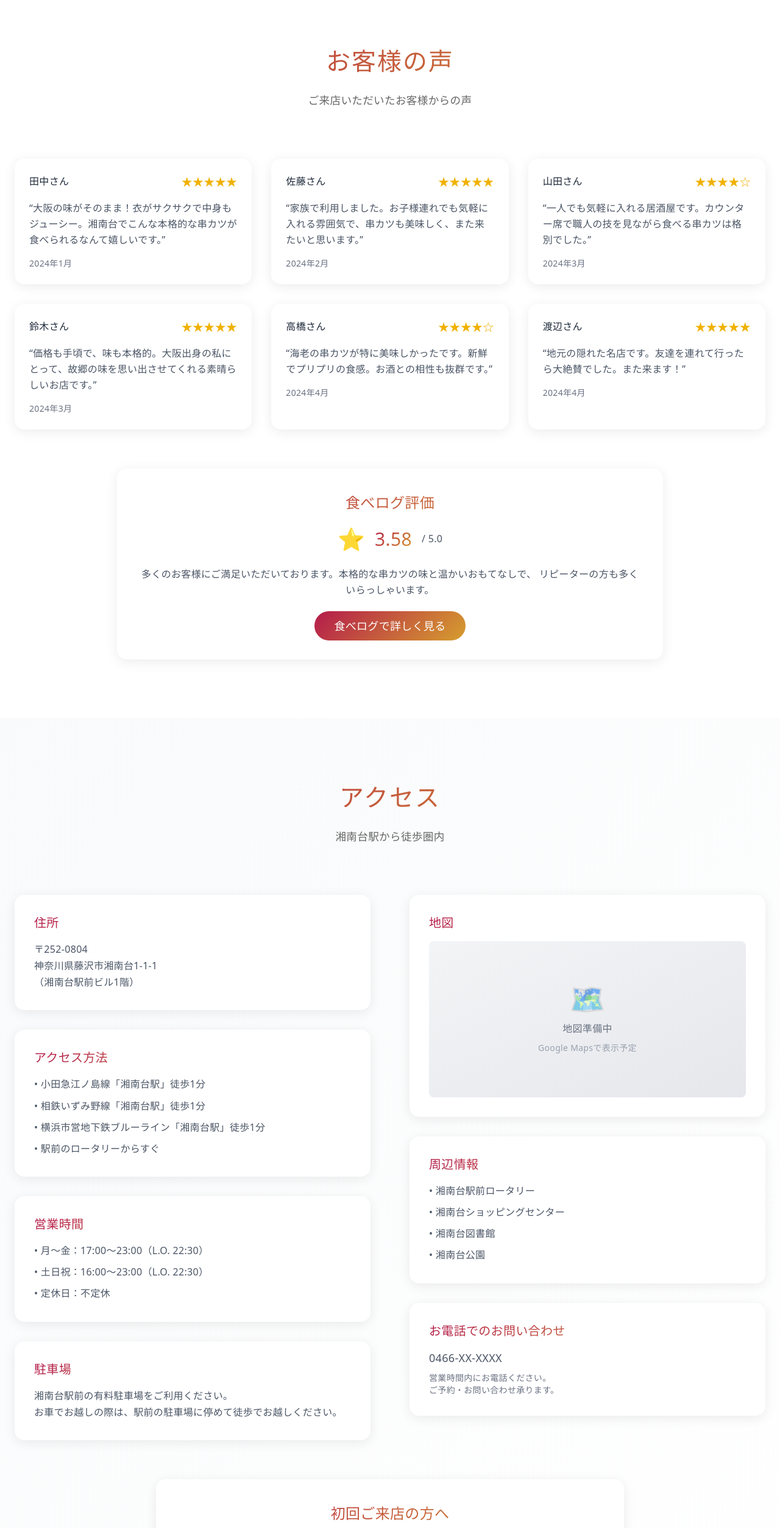
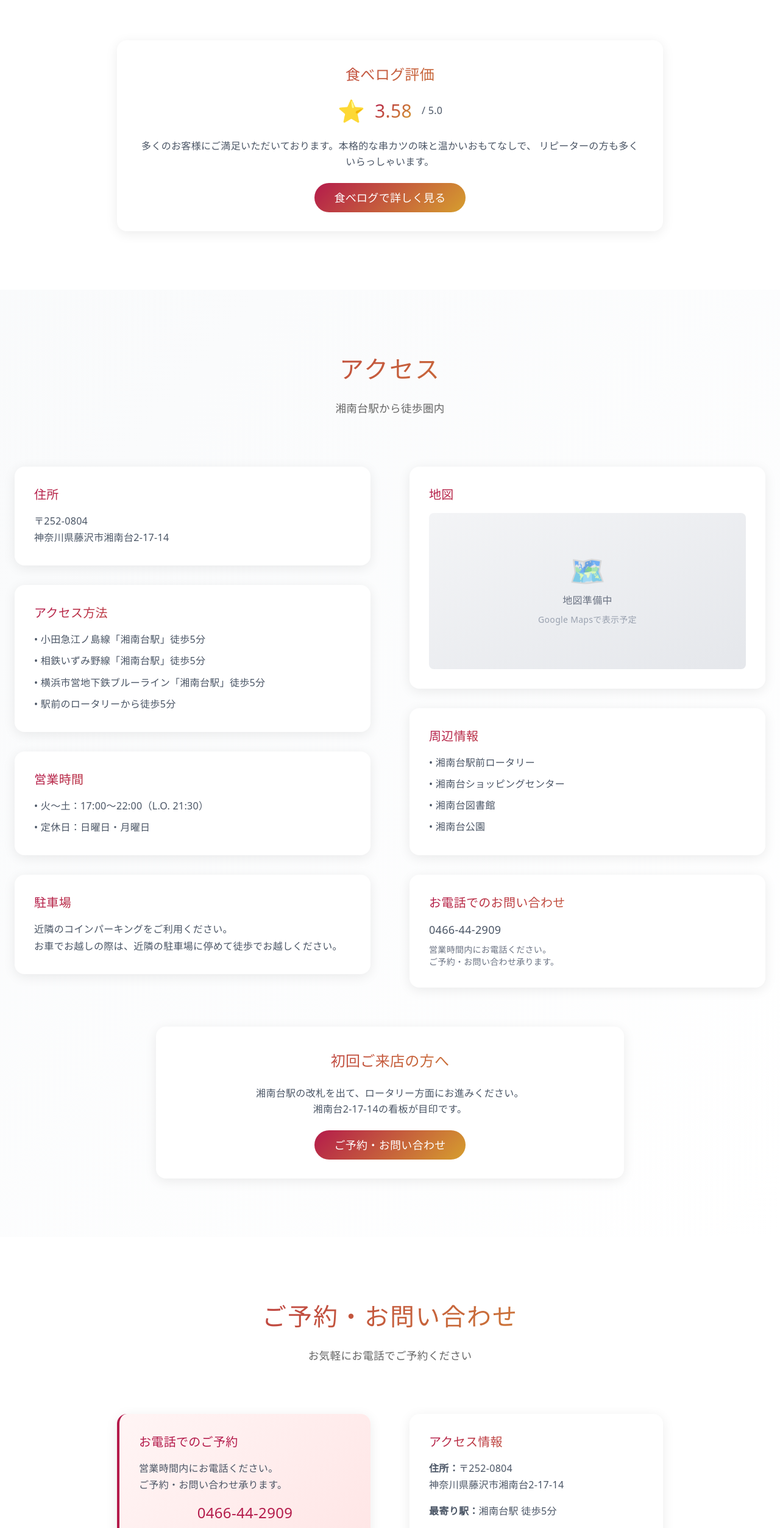
Before and after one commit to Makoto0824/masuyalp, a Next.js app: page / in a window 1280 px wide. Shown: the part 4598-7103 px from the top of the page at 61% size. Built offline with nearby package versions, Linux system fonts and the light colour scheme.

Commit message:
Update contact and access information with actual store details

```diff
--- a/src/components/Access.tsx
+++ b/src/components/Access.tsx
@@ -13,35 +13,33 @@ export default function Access() {
               <h3 className="text-xl font-medium mb-4 marugame-text-gradient">住所</h3>
               <p className="text-gray-600">
                 〒252-0804<br />
-                神奈川県藤沢市湘南台1-1-1<br />
-                （湘南台駅前ビル1階）
+                神奈川県藤沢市湘南台2-17-14
               </p>
             </div>
 
             <div className="marugame-card p-8">
               <h3 className="text-xl font-medium mb-4 marugame-text-gradient">アクセス方法</h3>
               <ul className="text-gray-600 space-y-2">
-                <li>• 小田急江ノ島線「湘南台駅」徒歩1分</li>
-                <li>• 相鉄いずみ野線「湘南台駅」徒歩1分</li>
-                <li>• 横浜市営地下鉄ブルーライン「湘南台駅」徒歩1分</li>
-                <li>• 駅前のロータリーからすぐ</li>
+                <li>• 小田急江ノ島線「湘南台駅」徒歩5分</li>
+                <li>• 相鉄いずみ野線「湘南台駅」徒歩5分</li>
+                <li>• 横浜市営地下鉄ブルーライン「湘南台駅」徒歩5分</li>
+                <li>• 駅前のロータリーから徒歩5分</li>
               </ul>
             </div>
 
             <div className="marugame-card p-8">
               <h3 className="text-xl font-medium mb-4 marugame-text-gradient">営業時間</h3>
               <ul className="text-gray-600 space-y-2">
-                <li>• 月〜金：17:00〜23:00（L.O. 22:30）</li>
-                <li>• 土日祝：16:00〜23:00（L.O. 22:30）</li>
-                <li>• 定休日：不定休</li>
+                <li>• 火〜土：17:00〜22:00（L.O. 21:30）</li>
+                <li>• 定休日：日曜日・月曜日</li>
               </ul>
             </div>
 
             <div className="marugame-card p-8">
               <h3 className="text-xl font-medium mb-4 marugame-text-gradient">駐車場</h3>
               <p className="text-gray-600">
-                湘南台駅前の有料駐車場をご利用ください。<br />
-                お車でお越しの際は、駅前の駐車場に停めて徒歩でお越しください。
+                近隣のコインパーキングをご利用ください。<br />
+                お車でお越しの際は、近隣の駐車場に停めて徒歩でお越しください。
               </p>
             </div>
           </div>
@@ -71,7 +69,7 @@ export default function Access() {
             <div className="marugame-card p-8">
               <h3 className="text-xl font-medium mb-4 marugame-text-gradient">お電話でのお問い合わせ</h3>
               <p className="text-gray-600 mb-2">
-                <span className="font-medium text-lg">0466-XX-XXXX</span>
+                <span className="font-medium text-lg">0466-44-2909</span>
               </p>
               <p className="text-sm text-gray-500">
                 営業時間内にお電話ください。<br />
@@ -86,7 +84,7 @@ export default function Access() {
             <h3 className="text-2xl font-medium mb-6 marugame-text-gradient">初回ご来店の方へ</h3>
             <p className="text-gray-600 mb-8 leading-relaxed">
               湘南台駅の改札を出て、ロータリー方面にお進みください。<br />
-              駅前ビルの1階にございます。看板が目印です。
+              湘南台2-17-14の看板が目印です。
             </p>
             <a
               href="#contact"
--- a/src/components/Contact.tsx
+++ b/src/components/Contact.tsx
@@ -4,9 +4,10 @@ export default function Contact() {
       <div className="container mx-auto px-6">
         <div className="text-center mb-20">
           <h2 className="marugame-section-title marugame-text-gradient">ご予約・お問い合わせ</h2>
-          <p className="marugame-section-subtitle">お気軽にお電話またはお問い合わせください</p>
+          <p className="marugame-section-subtitle">お気軽にお電話でご予約ください</p>
         </div>
 
+        <div className="max-w-4xl mx-auto">
           <div className="grid md:grid-cols-2 gap-16 items-start">
             <div className="space-y-8">
               <div className="marugame-card p-8 marugame-red-card">
@@ -16,17 +17,16 @@ export default function Contact() {
                   ご予約・お問い合わせ承ります。
                 </p>
                 <div className="text-center">
-                <p className="text-2xl font-medium marugame-red-accent mb-2">0466-XX-XXXX</p>
-                <p className="text-sm text-gray-500">営業時間：17:00〜23:00（月〜金）</p>
+                  <p className="text-2xl font-medium marugame-red-accent mb-2">0466-44-2909</p>
+                  <p className="text-sm text-gray-500">営業時間：17:00〜22:00</p>
                 </div>
               </div>
 
               <div className="marugame-card p-8">
                 <h3 className="text-xl font-medium mb-4 marugame-text-gradient">営業時間</h3>
                 <ul className="text-gray-600 space-y-2">
-                <li>• 月〜金：17:00〜23:00（L.O. 22:30）</li>
-                <li>• 土日祝：16:00〜23:00（L.O. 22:30）</li>
-                <li>• 定休日：不定休</li>
+                  <li>• 火〜土：17:00〜22:00（L.O. 21:30）</li>
+                  <li>• 定休日：日曜日・月曜日</li>
                 </ul>
               </div>
 
@@ -36,106 +36,38 @@ export default function Contact() {
                   <li>• 混雑時はお待ちいただく場合がございます</li>
                   <li>• ご予約は前日までにお願いいたします</li>
                   <li>• キャンセルの際は早めにご連絡ください</li>
-                <li>• お子様連れ歓迎です</li>
                 </ul>
               </div>
             </div>
 
             <div className="space-y-8">
               <div className="marugame-card p-8">
-              <h3 className="text-xl font-medium mb-4 marugame-text-gradient">お問い合わせフォーム</h3>
-              <form className="space-y-6">
-                <div>
-                  <label htmlFor="name" className="block text-sm font-medium text-gray-700 mb-2">
-                    お名前 *
-                  </label>
-                  <input
-                    type="text"
-                    id="name"
-                    name="name"
-                    required
-                    className="w-full px-4 py-3 border border-gray-300 rounded-lg focus:ring-2 focus:ring-red-600 focus:border-transparent transition-colors duration-300"
-                    placeholder="山田太郎"
-                  />
+                <h3 className="text-xl font-medium mb-4 marugame-text-gradient">アクセス情報</h3>
+                <div className="text-gray-600 space-y-4">
+                  <p><strong>住所：</strong>〒252-0804<br />神奈川県藤沢市湘南台2-17-14</p>
+                  <p><strong>最寄り駅：</strong>湘南台駅 徒歩5分</p>
+                  <p><strong>駐車場：</strong>近隣のコインパーキングをご利用ください</p>
+                </div>
+                <div className="mt-6">
+                  <a
+                    href="#access"
+                    className="marugame-button text-lg px-6 py-3 inline-block"
+                  >
+                    地図を見る
+                  </a>
+                </div>
               </div>
 
-                <div>
-                  <label htmlFor="email" className="block text-sm font-medium text-gray-700 mb-2">
-                    メールアドレス *
-                  </label>
-                  <input
-                    type="email"
-                    id="email"
-                    name="email"
-                    required
-                    className="w-full px-4 py-3 border border-gray-300 rounded-lg focus:ring-2 focus:ring-red-600 focus:border-transparent transition-colors duration-300"
-                    placeholder="example@email.com"
-                  />
+              <div className="marugame-card p-8">
+                <h3 className="text-xl font-medium mb-4 marugame-text-gradient">お店の特徴</h3>
+                <ul className="text-gray-600 space-y-2">
+                  <li>• 大阪仕込みの本格串カツ</li>
+                  <li>• カウンター席で職人の技を間近で</li>
+                  <li>• アットホームな雰囲気</li>
+                  <li>• お酒との相性抜群</li>
+                  <li>• 地元の方に愛される隠れた名店</li>
+                </ul>
               </div>
-
-                <div>
-                  <label htmlFor="phone" className="block text-sm font-medium text-gray-700 mb-2">
-                    お電話番号
-                  </label>
-                  <input
-                    type="tel"
-                    id="phone"
-                    name="phone"
-                    className="w-full px-4 py-3 border border-gray-300 rounded-lg focus:ring-2 focus:ring-red-600 focus:border-transparent transition-colors duration-300"
-                    placeholder="090-1234-5678"
-                  />
-                </div>
-
-                <div>
-                  <label htmlFor="date" className="block text-sm font-medium text-gray-700 mb-2">
-                    ご希望日時
-                  </label>
-                  <input
-                    type="datetime-local"
-                    id="date"
-                    name="date"
-                    className="w-full px-4 py-3 border border-gray-300 rounded-lg focus:ring-2 focus:ring-red-600 focus:border-transparent transition-colors duration-300"
-                  />
-                </div>
-
-                <div>
-                  <label htmlFor="guests" className="block text-sm font-medium text-gray-700 mb-2">
-                    ご来店人数
-                  </label>
-                  <select
-                    id="guests"
-                    name="guests"
-                    className="w-full px-4 py-3 border border-gray-300 rounded-lg focus:ring-2 focus:ring-red-600 focus:border-transparent transition-colors duration-300"
-                  >
-                    <option value="">選択してください</option>
-                    <option value="1">1名様</option>
-                    <option value="2">2名様</option>
-                    <option value="3">3名様</option>
-                    <option value="4">4名様</option>
-                    <option value="5+">5名様以上</option>
-                  </select>
-                </div>
-
-                <div>
-                  <label htmlFor="message" className="block text-sm font-medium text-gray-700 mb-2">
-                    ご要望・お問い合わせ内容
-                  </label>
-                  <textarea
-                    id="message"
-                    name="message"
-                    rows={4}
-                    className="w-full px-4 py-3 border border-gray-300 rounded-lg focus:ring-2 focus:ring-red-600 focus:border-transparent transition-colors duration-300"
-                    placeholder="ご要望やお問い合わせ内容をご記入ください"
-                  ></textarea>
-                </div>
-
-                <button
-                  type="submit"
-                  className="w-full marugame-button text-lg py-4"
-                >
-                  送信する
-                </button>
-              </form>
             </div>
           </div>
         </div>
@@ -151,7 +83,7 @@ export default function Contact() {
             </p>
             <div className="flex flex-col sm:flex-row gap-4 justify-center">
               <a
-                href="tel:0466-XX-XXXX"
+                href="tel:0466-44-2909"
                 className="marugame-button text-lg px-8 py-4"
               >
                 お電話でご予約
--- a/src/components/Reviews.tsx
+++ b/src/components/Reviews.tsx
@@ -1,69 +1,8 @@
 export default function Reviews() {
-  const reviews = [
-    {
-      name: "田中さん",
-      rating: 5,
-      comment: "大阪の味がそのまま！衣がサクサクで中身もジューシー。湘南台でこんな本格的な串カツが食べられるなんて嬉しいです。",
-      date: "2024年1月"
-    },
-    {
-      name: "佐藤さん",
-      rating: 5,
-      comment: "家族で利用しました。お子様連れでも気軽に入れる雰囲気で、串カツも美味しく、また来たいと思います。",
-      date: "2024年2月"
-    },
-    {
-      name: "山田さん",
-      rating: 4,
-      comment: "一人でも気軽に入れる居酒屋です。カウンター席で職人の技を見ながら食べる串カツは格別でした。",
-      date: "2024年3月"
-    },
-    {
-      name: "鈴木さん",
-      rating: 5,
-      comment: "価格も手頃で、味も本格的。大阪出身の私にとって、故郷の味を思い出させてくれる素晴らしいお店です。",
-      date: "2024年3月"
-    },
-    {
-      name: "高橋さん",
-      rating: 4,
-      comment: "海老の串カツが特に美味しかったです。新鮮でプリプリの食感。お酒との相性も抜群です。",
-      date: "2024年4月"
-    },
-    {
-      name: "渡辺さん",
-      rating: 5,
-      comment: "地元の隠れた名店です。友達を連れて行ったら大絶賛でした。また来ます！",
-      date: "2024年4月"
-    }
-  ];
-
-  const renderStars = (rating: number) => {
-    return "★".repeat(rating) + "☆".repeat(5 - rating);
-  };
-
   return (
     <section id="reviews" className="py-24 bg-white">
       <div className="container mx-auto px-6">
-        <div className="text-center mb-20">
-          <h2 className="marugame-section-title marugame-text-gradient">お客様の声</h2>
-          <p className="marugame-section-subtitle">ご来店いただいたお客様からの声</p>
-        </div>
-
-        <div className="grid md:grid-cols-2 lg:grid-cols-3 gap-8">
-          {reviews.map((review, index) => (
-            <div key={index} className="marugame-card p-6">
-              <div className="flex items-center justify-between mb-4">
-                <h3 className="font-medium text-gray-800">{review.name}</h3>
-                <span className="text-yellow-500 text-lg">{renderStars(review.rating)}</span>
-              </div>
-              <p className="text-gray-600 mb-4 leading-relaxed">&ldquo;{review.comment}&rdquo;</p>
-              <p className="text-sm text-gray-500">{review.date}</p>
-            </div>
-          ))}
-        </div>
-
-        <div className="text-center mt-16">
+        <div className="text-center">
           <div className="marugame-card p-10 max-w-4xl mx-auto">
             <h3 className="text-2xl font-medium mb-6 marugame-text-gradient">食べログ評価</h3>
             <div className="flex items-center justify-center space-x-4 mb-6">
```
Lines whose indentation alone changed are shown as unchanged.
